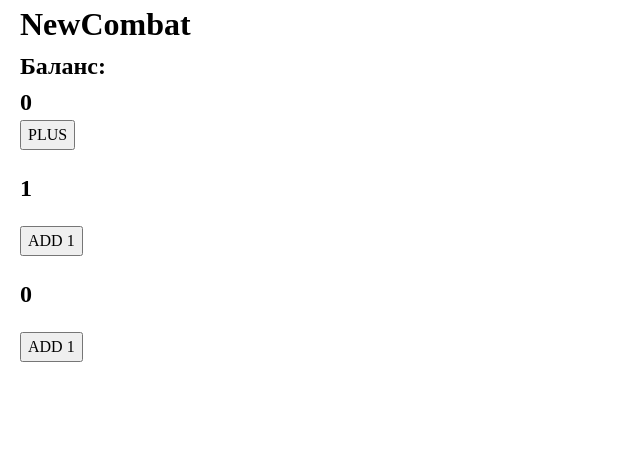
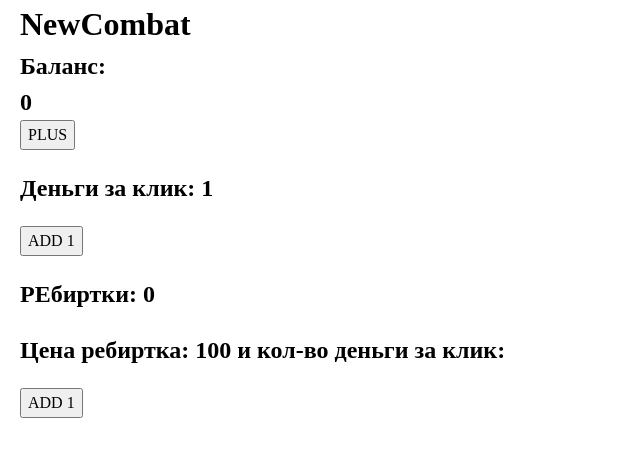
Before and after one commit to edilmazhitov/HTML-SCSS-JS---NewCombat, a website: page index.html in a window 1280 px wide. Shown: the whole page, without its empty margins (0-640 px from the left). Drawn offline with nearby package versions, Linux system fonts and the light colour scheme; files that its build step writes are made by us from their sources.

Commit message:
updates rebirth plusFunctions

```diff
--- a/index.html
+++ b/index.html
@@ -23,9 +23,12 @@
               <span data-js-balance>0</span>
             </h2>
             <button data-js-plus>PLUS</button>
-            <h2 data-js-add-count></h2>
+            <h2>Деньги за клик: <span data-js-add-count></span></h2>
             <button data-js-add-new>ADD 1</button>
-            <h2 data-js-rebirth-count></h2>
+
+            <h2>РЕбиртки: <span data-js-rebirth-count></span></h2>
+            <h2>Цена ребиртка: <span data-js-rebirth-price></span> и кол-во деньги за клик: <span data-js-click></span></h2>
+            <h2 ></h2>
             <button data-js-rebirth-btn>ADD 1</button>
           </div>
         </div>
--- a/scripts/main.js
+++ b/scripts/main.js
@@ -6,16 +6,21 @@ class Combat {
     updateCount: '[data-js-add-count]',
     rebirthCount: '[data-js-rebirth-count]',
     rebirthBtn: '[data-js-rebirth-btn]',
+    rebirthPrice: '[data-js-rebirth-price]',
   }
 
   constructor() {
     this.balanceStorage = Number(localStorage.getItem('balance')) || 0
     this.addPlus = Number(localStorage.getItem('addPlus')) || 1
+
     this.rebirth = Number(localStorage.getItem('rebirth')) || 0
+    this.rebirthPrice = Number(localStorage.getItem('rebirthPrice')) || 100
+
     this.balance = document.querySelector(this.selectors.balance)
     this.plusBtn = document.querySelector(this.selectors.plus)
     this.updateBtn = document.querySelector(this.selectors.update)
     this.updateCountText = document.querySelector(this.selectors.updateCount)
+    this.rebirthPriceTitle = document.querySelector(this.selectors.rebirthPrice)
 
     this.rebirthCount = document.querySelector(this.selectors.rebirthCount)
     this.rebirthBtn = document.querySelector(this.selectors.rebirthBtn)
@@ -51,27 +56,31 @@ class Combat {
     })
   }
 
+
   rebirthFunction() {
     this.rebirthBtn.addEventListener('click', () => {
-      if (this.addPlus >= 10 && this.balanceStorage >= 100) {
+      if (this.addPlus >= 10 && this.balanceStorage >= this.rebirthPrice) {
         this.addPlus = 1
         this.balanceStorage = 0
-        this.addPlus = 0
         this.rebirth++
-
+        this.rebirthPrice = this.rebirthPrice * 2
         localStorage.setItem('balance', this.balanceStorage)
         localStorage.setItem('addPlus', this.addPlus)
+        localStorage.setItem("rebirthPrice", this.rebirthPrice)
         localStorage.setItem('rebirth', this.rebirth)
         this.render()
+        return
       }
 
       alert('Недостаточно средств для ребиртка')
     })
   }
 
+
   render() {
     this.balance.textContent = this.balanceStorage
     this.updateCountText.textContent = this.addPlus
+    this.rebirthPriceTitle.textContent = this.rebirthPrice
   }
 }
 
```
